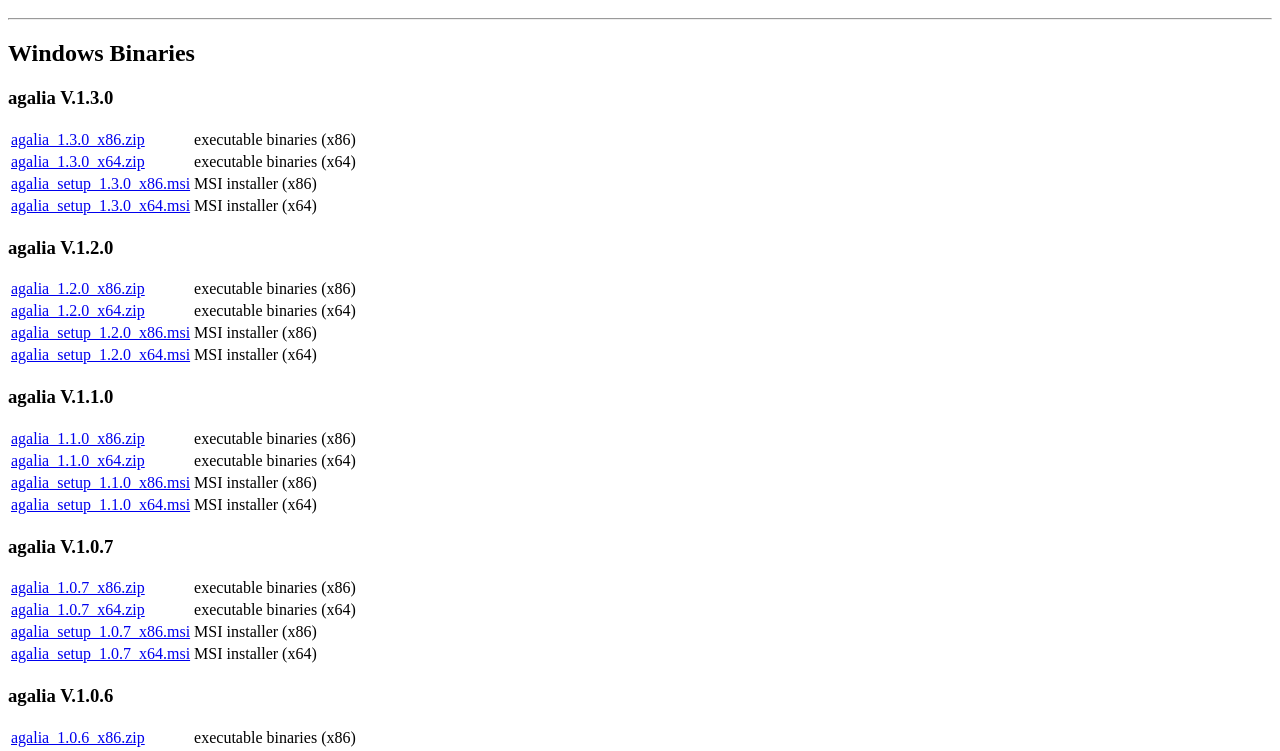
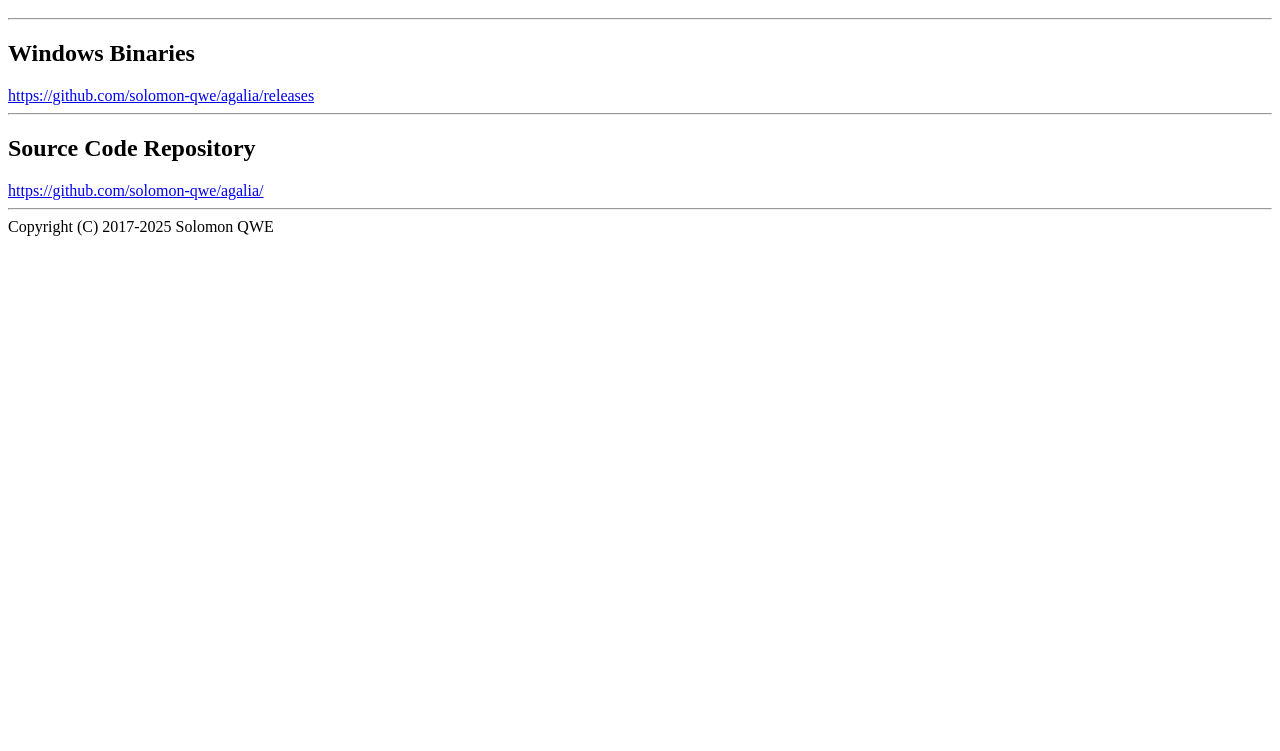
Before and after one commit to solomon-qwe/agalia, a plain HTML site: page docs/index.html in a window 1280 px wide. Shown: the part 48-799 px from the top of the page. Drawn offline with Linux system fonts and the light colour scheme.

Commit message:
Publish binaries only on GitHub Releases

```diff
--- a/docs/index.html
+++ b/docs/index.html
@@ -6,41 +6,7 @@
 <h1>agalia</h1>
 <hr>
 <h2>Windows Binaries</h2>
-<h3>agalia V.1.3.0</h3>
-<table>
-<tr><td><a href="agalia_1.3.0_x86.zip">agalia_1.3.0_x86.zip</a></td><td>executable binaries (x86)</td></tr>
-<tr><td><a href="agalia_1.3.0_x64.zip">agalia_1.3.0_x64.zip</a></td><td>executable binaries (x64)</td></tr>
-<tr><td><a href="agalia_setup_1.3.0_x86.msi">agalia_setup_1.3.0_x86.msi</a></td><td>MSI installer (x86)</td></tr>
-<tr><td><a href="agalia_setup_1.3.0_x64.msi">agalia_setup_1.3.0_x64.msi</a></td><td>MSI installer (x64)</td></tr>
-</table>
-<h3>agalia V.1.2.0</h3>
-<table>
-<tr><td><a href="agalia_1.2.0_x86.zip">agalia_1.2.0_x86.zip</a></td><td>executable binaries (x86)</td></tr>
-<tr><td><a href="agalia_1.2.0_x64.zip">agalia_1.2.0_x64.zip</a></td><td>executable binaries (x64)</td></tr>
-<tr><td><a href="agalia_setup_1.2.0_x86.msi">agalia_setup_1.2.0_x86.msi</a></td><td>MSI installer (x86)</td></tr>
-<tr><td><a href="agalia_setup_1.2.0_x64.msi">agalia_setup_1.2.0_x64.msi</a></td><td>MSI installer (x64)</td></tr>
-</table>
-<h3>agalia V.1.1.0</h3>
-<table>
-<tr><td><a href="agalia_1.1.0_x86.zip">agalia_1.1.0_x86.zip</a></td><td>executable binaries (x86)</td></tr>
-<tr><td><a href="agalia_1.1.0_x64.zip">agalia_1.1.0_x64.zip</a></td><td>executable binaries (x64)</td></tr>
-<tr><td><a href="agalia_setup_1.1.0_x86.msi">agalia_setup_1.1.0_x86.msi</a></td><td>MSI installer (x86)</td></tr>
-<tr><td><a href="agalia_setup_1.1.0_x64.msi">agalia_setup_1.1.0_x64.msi</a></td><td>MSI installer (x64)</td></tr>
-</table>
-<h3>agalia V.1.0.7</h3>
-<table>
-<tr><td><a href="agalia_1.0.7_x86.zip">agalia_1.0.7_x86.zip</a></td><td>executable binaries (x86)</td></tr>
-<tr><td><a href="agalia_1.0.7_x64.zip">agalia_1.0.7_x64.zip</a></td><td>executable binaries (x64)</td></tr>
-<tr><td><a href="agalia_setup_1.0.7_x86.msi">agalia_setup_1.0.7_x86.msi</a></td><td>MSI installer (x86)</td></tr>
-<tr><td><a href="agalia_setup_1.0.7_x64.msi">agalia_setup_1.0.7_x64.msi</a></td><td>MSI installer (x64)</td></tr>
-</table>
-<h3>agalia V.1.0.6</h3>
-<table>
-<tr><td><a href="agalia_1.0.6_x86.zip">agalia_1.0.6_x86.zip</a></td><td>executable binaries (x86)</td></tr>
-<tr><td><a href="agalia_1.0.6_x64.zip">agalia_1.0.6_x64.zip</a></td><td>executable binaries (x64)</td></tr>
-<tr><td><a href="agalia_setup_1.0.6_x86.msi">agalia_setup_1.0.6_x86.msi</a></td><td>MSI installer (x86)</td></tr>
-<tr><td><a href="agalia_setup_1.0.6_x64.msi">agalia_setup_1.0.6_x64.msi</a></td><td>MSI installer (x64)</td></tr>
-</table>
+<a href="https://github.com/solomon-qwe/agalia/releases">https://github.com/solomon-qwe/agalia/releases</a>
 <hr>
 <h2>Source Code Repository</h2>
 <a href="https://github.com/solomon-qwe/agalia/">https://github.com/solomon-qwe/agalia/</a>
```
